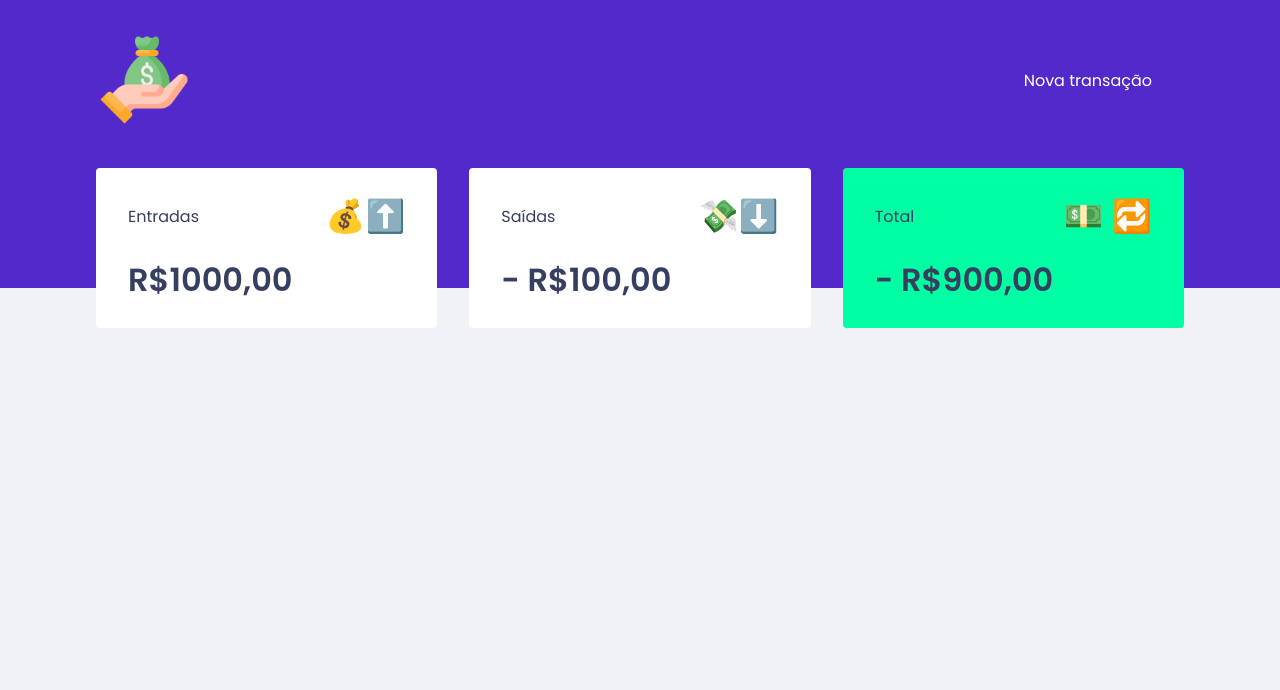
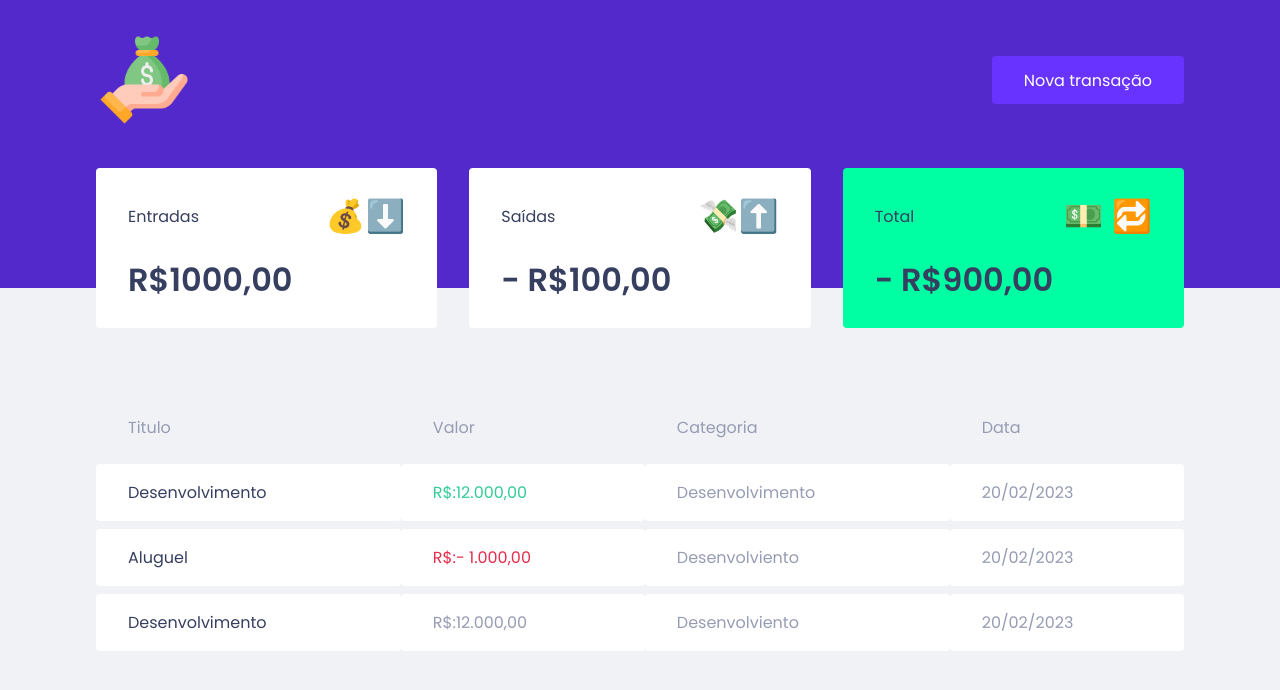
Before and after one commit to jailcomfranssa/React-dtmoney, a React (Create React App) app: page / in a window 1280 px wide. Shown: the top 690 px of the page. Built offline with nearby package versions, Linux system fonts and the light colour scheme.

Commit message:
Componente TransactionsTable

```diff
--- a/src/components/Dashboard/index.tsx
+++ b/src/components/Dashboard/index.tsx
@@ -1,4 +1,5 @@
 import { Summary } from "../Summary";
+import { TransactionsTable } from "../TransactionsTable";
 import { Container } from "./styles";
 
 export function Dashboard (){
@@ -6,6 +7,7 @@
     return(
         <Container>
             <Summary/>
+            <TransactionsTable/>
         </Container>
     )
 }
--- a/src/components/Summary/index.tsx
+++ b/src/components/Summary/index.tsx
@@ -6,7 +6,7 @@
             <div>
                 <header>
                     <p>Entradas</p>
-                    <p className="icon">💰⬆️</p>
+                    <p className="icon">💰⬇️</p>
                 </header>
                 <strong>R$1000,00</strong>
             </div>
@@ -14,7 +14,7 @@
             <div>
                 <header>
                     <p>Saídas</p>
-                    <p className="icon">💸⬇️</p>
+                    <p className="icon">💸⬆️</p>
                 </header>
                 <strong> - R$100,00</strong>
             </div>
--- /dev/null
+++ b/src/components/TransactionsTable/index.tsx
@@ -0,0 +1,40 @@
+import { Container } from "./styles";
+
+export function TransactionsTable(){
+
+    return(
+        <Container>
+            <table>
+                <thead>
+                    <tr>
+                        <th>Titulo</th>
+                        <th>Valor</th>
+                        <th>Categoria</th>
+                        <th>Data</th>
+                    </tr>
+                </thead>
+                <tbody>
+                    <tr>
+                        <td className="title">Desenvolvimento</td>
+                        <td className="deposit">R$:12.000,00</td>
+                        <td>Desenvolvimento</td>
+                        <td>20/02/2023</td>
+                    </tr>
+                    <tr>
+                        <td className="title">Aluguel</td>
+                        <td className="withdraw">R$:- 1.000,00</td>
+                        <td>Desenvolviento</td>
+                        <td>20/02/2023</td>
+                    </tr>
+                    <tr>
+                        <td className="title">Desenvolvimento</td>
+                        <td>R$:12.000,00</td>
+                        <td>Desenvolviento</td>
+                        <td>20/02/2023</td>
+                    </tr>
+                </tbody>
+            </table>
+        </Container>
+
+    )
+}
--- /dev/null
+++ b/src/components/TransactionsTable/styles.ts
@@ -0,0 +1,41 @@
+import { styled } from "styled-components";
+
+export const Container = styled.div`
+    margin-top: 4rem;
+
+    table {
+        width: 100%;
+        border-spacing: 0 0.5rem;
+    }
+
+    th {
+        color: var(--text-body);
+        font-weight: 400;
+        padding: 1rem 2rem;
+        text-align: left;
+        line-height: 1.5rem;
+    }
+
+    td {
+        padding: 1rem 2rem;
+        border: 0;
+        background-color: var(--shape);
+        color: var(--text-body);
+        border-radius: 0.25rem;
+    }
+
+    .title{
+        color: var(--text-title);
+    }
+
+    .deposit {
+        color: var(--green);
+    }
+
+    .withdraw{
+        color: var(--red);
+    }
+
+
+
+`;
--- a/src/styles/global.ts
+++ b/src/styles/global.ts
@@ -6,7 +6,7 @@
         --background: #f0f2f5;
         --red: #e52e4d;
         --blue: #5429cc;
-        --green: #33cc95
+        --green: #33cc95;
         --blue-light: #6933ff;
         --text-title: #363f5f;
         --text-body: #969cb3;
```
